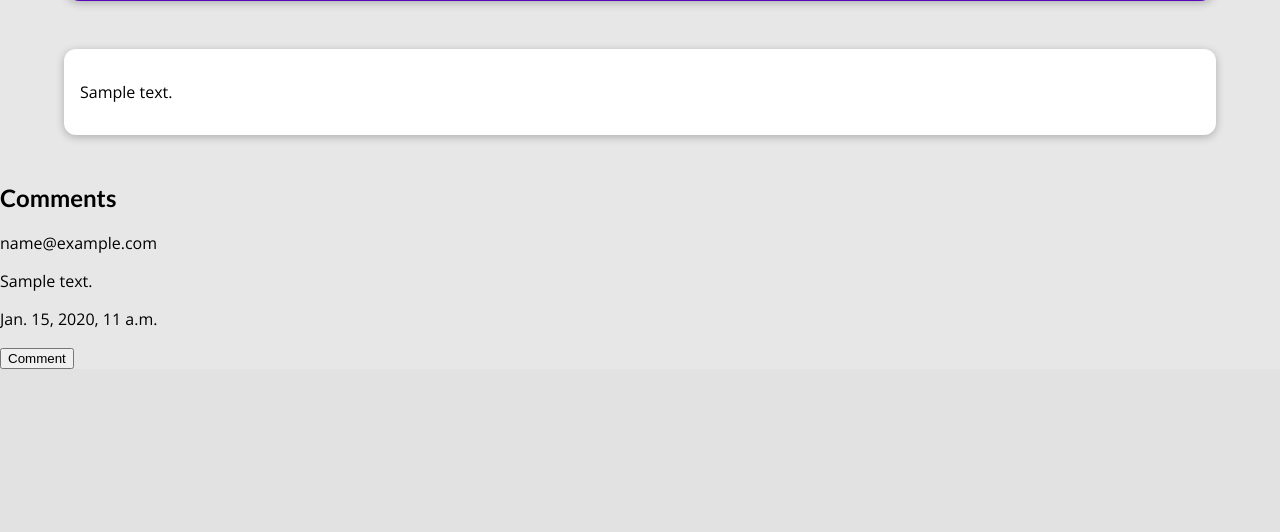
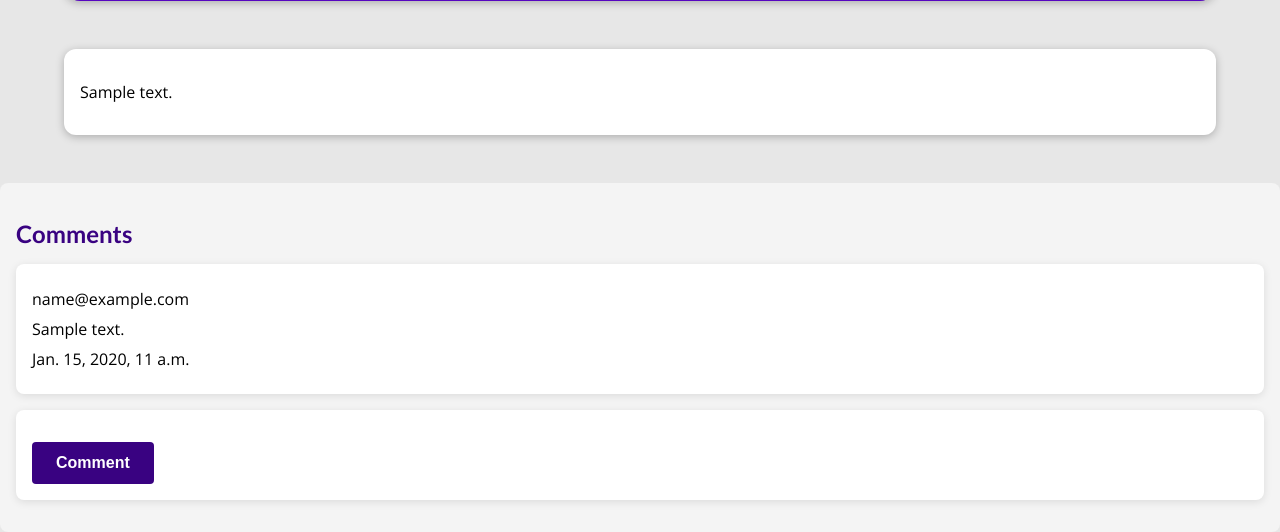
Before and after one commit to PacifistaPx0/my_site, a Django app: a page that uses blog/templates/blog/post-detail.html in a window 1280 px wide. Shown: the part 479-1011 px from the top of the page. Before the commit the page ends 848 px from the top, so only its background shows below. Run offline with Django 5.2, Linux system fonts and the light colour scheme; tables that the repository leaves empty hold one stand-in row (values such as "Sample post"); grey boxes marked "Sample" are stand-in pictures.

Commit message:
form styling for comments

```diff
--- a/blog/forms.py
+++ b/blog/forms.py
@@ -9,7 +9,7 @@
     class Meta:
         model = Comment
         fields = ["email", "comment"]
-        exlcude = ["date"]
+        exlcude = ["date", "post"]
         labels = {
             "comment":"Leave a comment",
             "email":"Email Address"
--- a/blog/static/blog/post-detail.css
+++ b/blog/static/blog/post-detail.css
@@ -56,6 +56,7 @@
   color: white;
   text-decoration: none;
 }
+
 main {
   width: 90%;
   max-width: 90rem;
@@ -66,9 +67,74 @@
   box-shadow: 0 2px 8px rgba(0, 0, 0, 0.25);
 }
 
-  .tag{
+.tag {
   background-color: white;
   color: #390281;
   padding: 0.5rem 1rem;
   border-radius: 8px;
 }
+
+/* New styles for forms and comments */
+#comment-section {
+  margin-top: 2rem;
+  padding: 1rem;
+  background-color: #f4f4f4;
+  border-radius: 8px;
+}
+
+#comment-section h2 {
+  color: #390281;
+  margin-bottom: 1rem;
+}
+
+.comment {
+  background-color: white;
+  padding: 1rem;
+  border-radius: 8px;
+  box-shadow: 0 2px 8px rgba(0, 0, 0, 0.1);
+  margin-bottom: 1rem;
+}
+
+.comment p {
+  margin: 0.5rem 0;
+}
+
+.comment-form {
+    display: flex;
+    flex-direction: column;
+    align-items: center;
+    margin-top: 2rem;
+}
+
+.comment-form label {
+  display: block;
+  font-weight: bold;
+  margin-bottom: 0.5rem;
+}
+
+.comment-form input,
+.comment-form textarea {
+  align-items: center;
+  width: 50%;
+  padding: 0.5rem;
+  border: 1px solid #ccc;
+  border-radius: 4px;
+  resize: vertical;
+}
+
+.comment-form button, .comment-btn {
+  background-color: #390281;
+  color: white;
+  padding: 0.75rem 1.5rem;
+  border: none;
+  border-radius: 4px;
+  cursor: pointer;
+  margin-top: 1rem;
+  font-size: 1rem;
+  font-weight: bold;
+  transition: background-color 0.3s ease;
+}
+
+.comment-form button:hover, .comment-btn:hover {
+  background-color: #4e0db5;
+}
--- a/blog/templates/blog/post-detail.html
+++ b/blog/templates/blog/post-detail.html
@@ -50,7 +50,7 @@
                 <form action="{% url 'single-post-page'  post.slug %}" method="POST">
                     {% csrf_token %}
                     {% for field in form %}
-                        <div class="form-control {% if field.errors %} errors {% endif %}">
+                        <div class="form-control">
                             {{ field.label_tag }}
                             {{ field }}
                             {{ field.error }}
```
Lines whose indentation alone changed are shown as unchanged.
